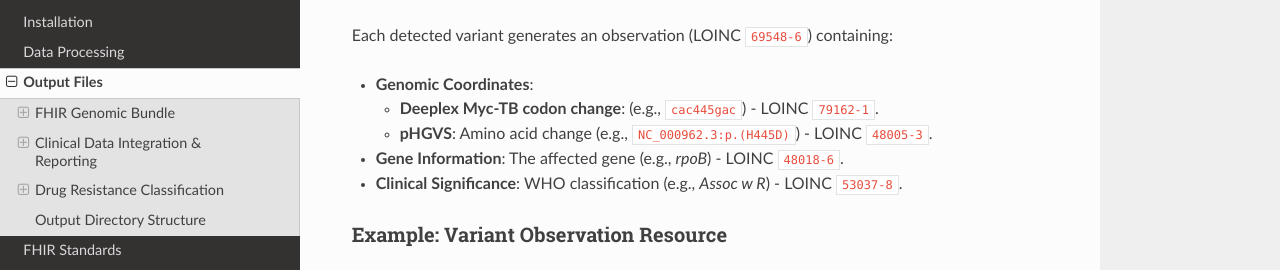
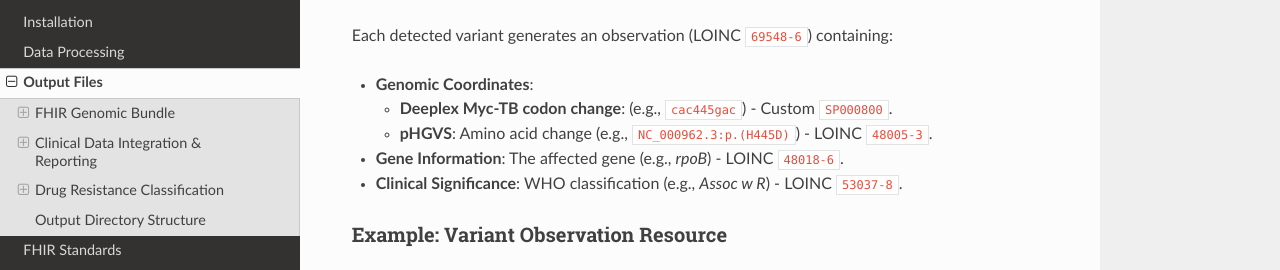
Before and after one commit to robind1/deeplex-tb-to-fhir-pipeline-docs, a Sphinx documentation site: the page built from docs/source/outputs.md, in a window 1280 px wide and 900 px high, scrolled down 1135 px. Shown: the part 159-429 px from the top of the window. Built offline with Sphinx 7.4.7 and the Read the Docs theme 3.1.0, drawn with Linux system fonts in a browser that asks for light colours.

Commit message:
Update outputs.md

```diff
--- a/docs/source/outputs.md
+++ b/docs/source/outputs.md
@@ -10,7 +10,7 @@ The primary output is a **HL7 FHIR Bundle** containing genomic observations merg
 ### 1. Variant Observation Resources
 Each detected variant generates an observation (LOINC `69548-6`) containing:
 *   **Genomic Coordinates**:
-    *   **Deeplex Myc-TB codon change**: (e.g., `cac445gac`) - LOINC `79162-1`.
+    *   **Deeplex Myc-TB codon change**: (e.g., `cac445gac`) - Custom `SP000800`.
     *   **pHGVS**: Amino acid change (e.g., `NC_000962.3:p.(H445D)`) - LOINC `48005-3`.
 *   **Gene Information**: The affected gene (e.g., *rpoB*) - LOINC `48018-6`.
 *   **Clinical Significance**: WHO classification (e.g., *Assoc w R*) - LOINC `53037-8`.
```
